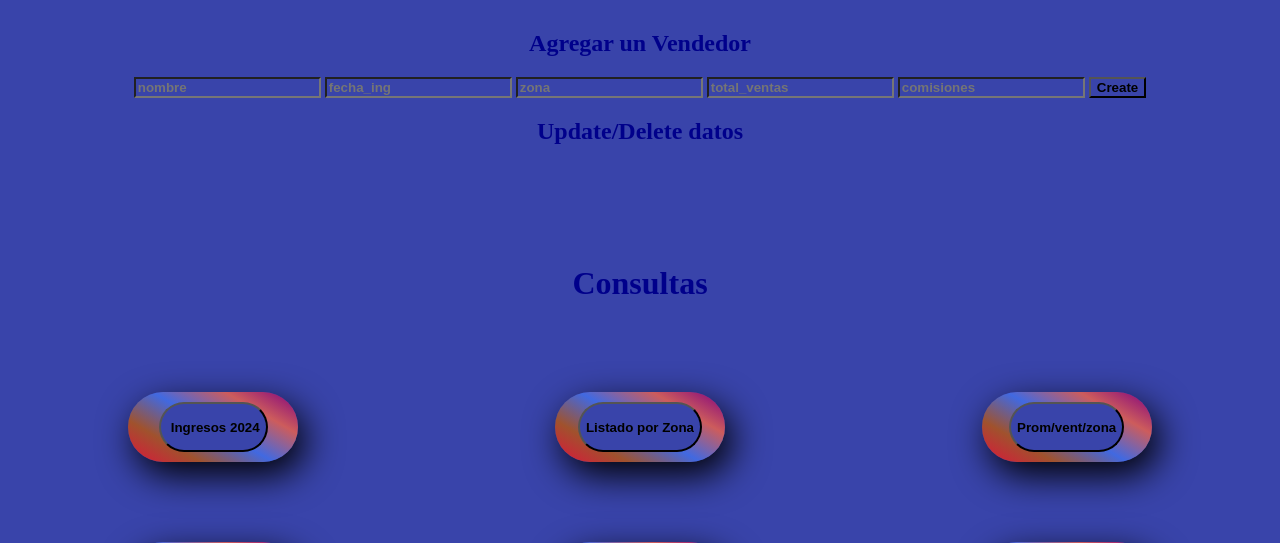
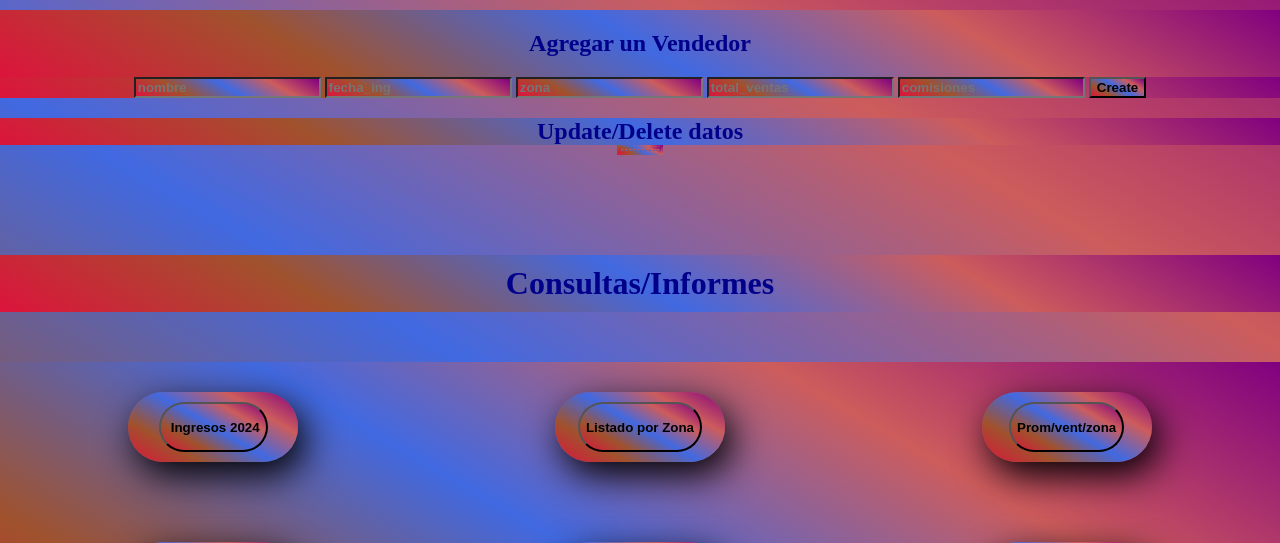
Before and after one commit to Betaniadwell/Proyecto-Final-Fullstack, a Flask app: page / in a window 1280 px wide. Shown: the part 138-681 px from the top of the page. Run offline with Flask 3, Linux system fonts and the light colour scheme; data that the repository does not hold is empty; some libraries are stand-ins or nearby versions.

Commit message:
Cambio Background

```diff
--- a/Login/login.html
+++ b/Login/login.html
@@ -27,8 +27,7 @@
                 <button type="submit" class="btn btn-primary" onclick="loguear()">Submit</button>
               </form>
               <p id="error-message" class="text-danger mt-5"></p>
-
-            </div>
+</div>
          </div>
         </div>
       </div>
--- a/business/app/templates/index.html
+++ b/business/app/templates/index.html
@@ -37,7 +37,7 @@ a:visited {color:white;
 a:focus-visible {color:black
 }
 
-*{background-color: rgb(57, 68, 170);
+*{background:linear-gradient(30deg, crimson,sienna, royalblue, indianred, purple);
   margin:0 auto;
 }
 
@@ -222,7 +222,7 @@ input {font-weight: bolder;}
         {% endfor %}
     </tbody>
     </table>
-     <h2  class="md">Consultas</h2>
+     <h2  class="md">Consultas/Informes</h2>
      <h4 id="leer"></h4>
 
           <div class="padre">
```
Also changed, not shown: Login/office1.jpg (deleted).
